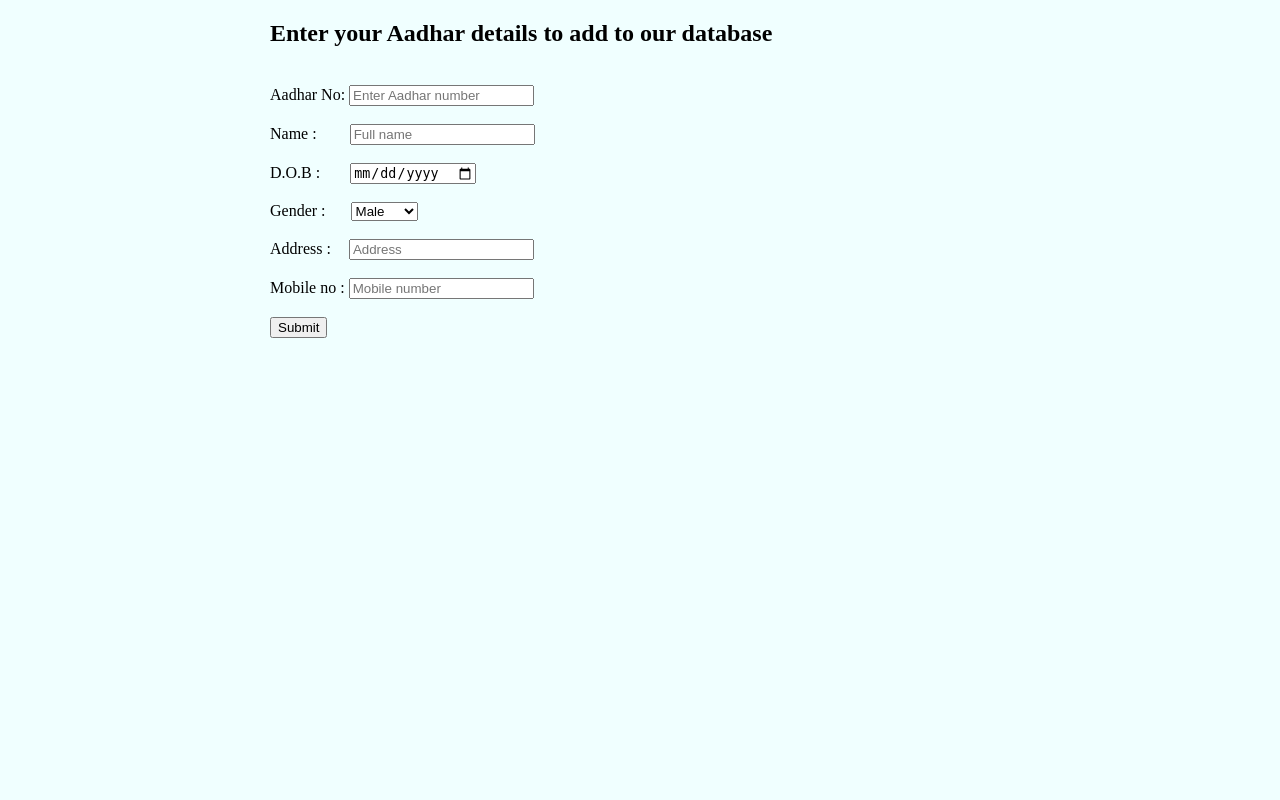
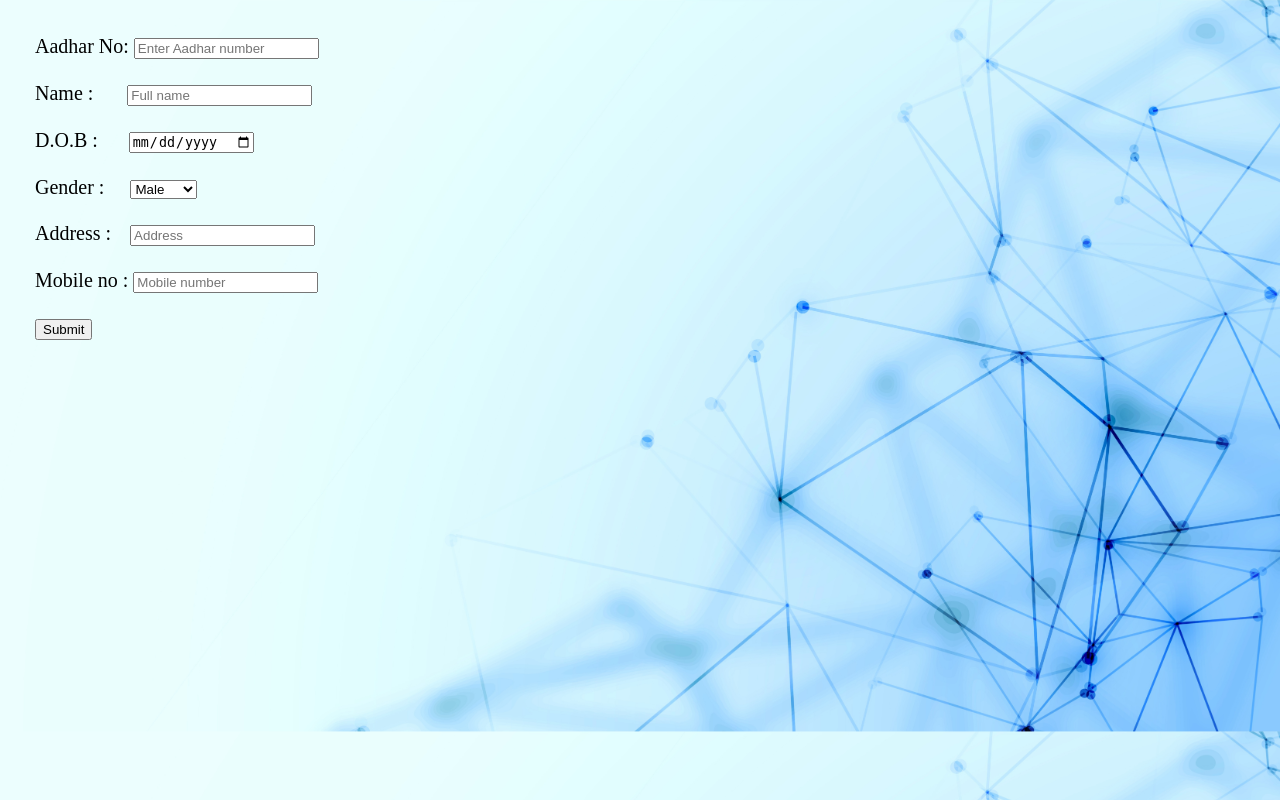
Before and after one commit to Akhi1210/Smart_Hospital, a PHP site: page /aadhar_entry.php in a window 1280 px wide. Run offline with PHP 8.4, Linux system fonts and the light colour scheme.

Commit message:
Update aadhar_entry.php

```diff
--- a/aadhar_entry.php
+++ b/aadhar_entry.php
@@ -6,9 +6,10 @@
     <meta http-equiv="X-UA-Compatible" content="IE=edge">
     <meta name="viewport" content="width=device-width, initial-scale=1.0">
     <title>Aadhar Entry</title>
+    <link rel='icon' href='/icons/aadhar.png'/>
+    <link rel='stylesheet' href='styles_e_hospital.css'/>
 </head>
-<body style='margin:auto;padding-left:10px;width:750px;background-color:Azure'>
-    <h2> Enter your Aadhar details to add to our database</h2><br>
+<body class='box_plp' style="background-image:url('/background_images/aadhar.jpeg');background-size: cover;margin-left:15px;margin-top:15px;">
     <form method = 'post'>
         Aadhar No: <input type='number' name='aadhar_no' placeholder = 'Enter Aadhar number'><br><br>
         Name : <input style='margin-left:29px;' type = 'text' name = 'name' placeholder='Full name'><br><br>
```
